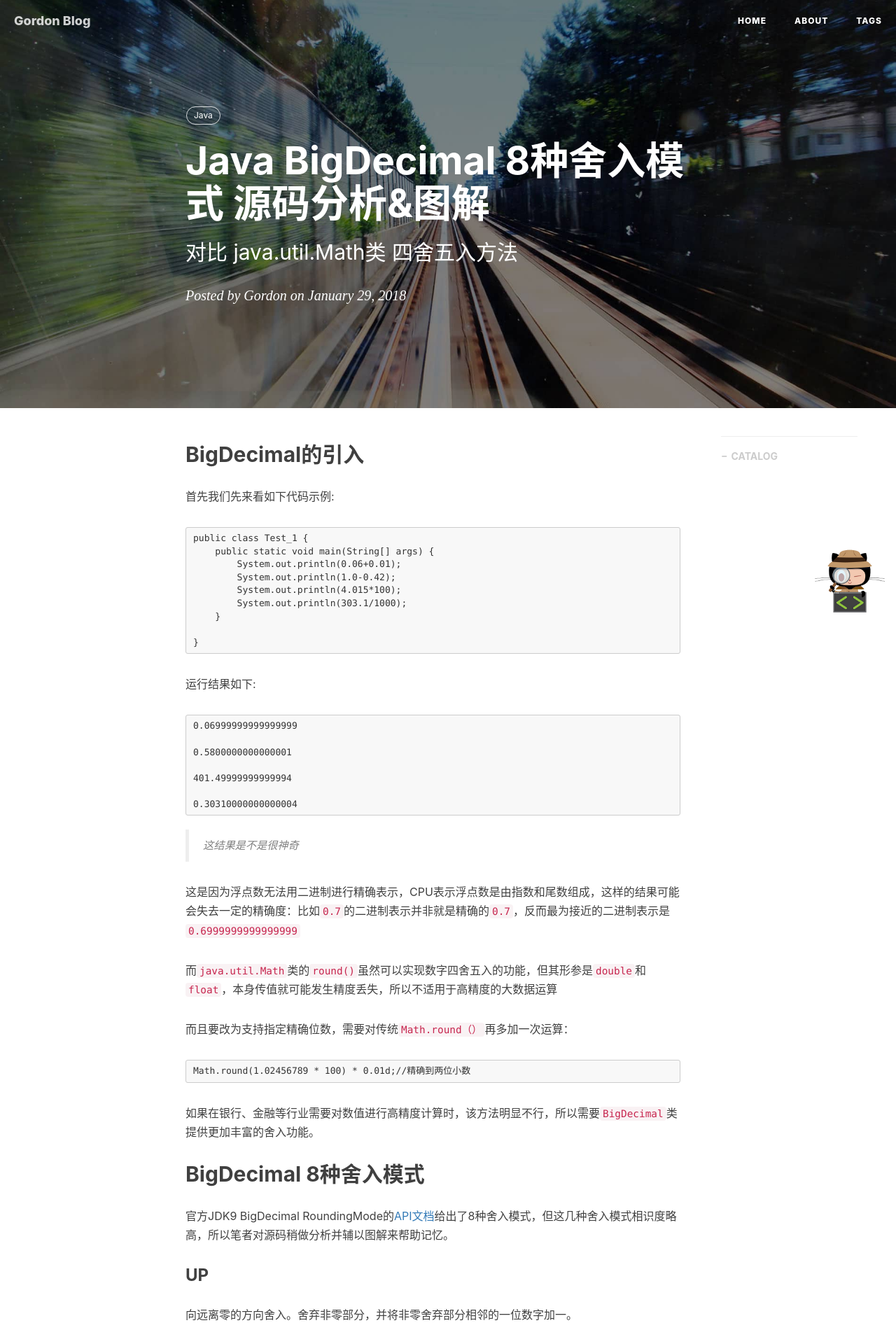
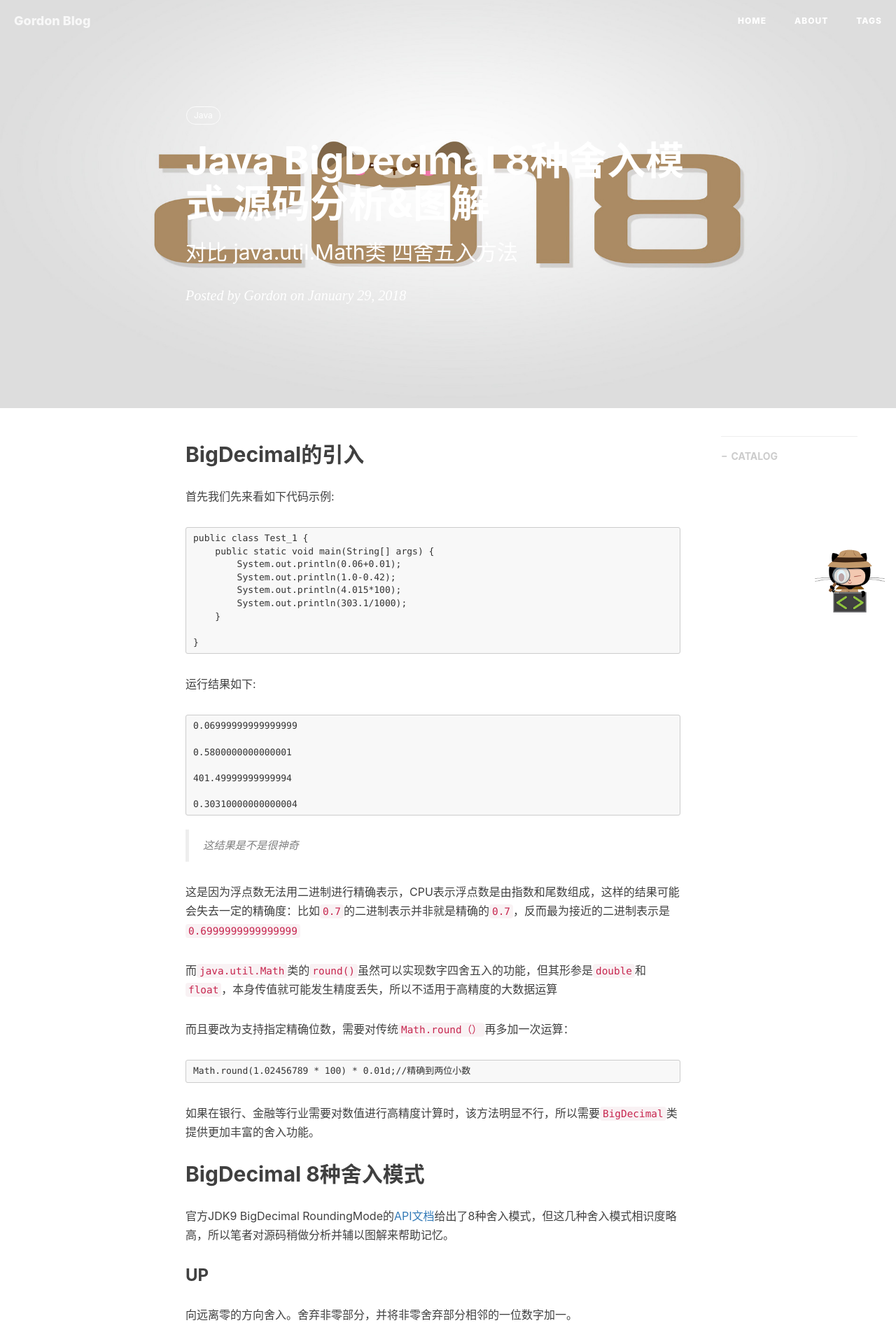
Before and after one commit to Gordon-Deng/Gordon-Deng.github.io, a Jekyll site: the page built from _posts/2018-02-21-Math.markdown, in a window 1280 px wide. Shown: the top 1920 px of the page at 70% size. Built offline with Jekyll 4.4.1, drawn with Linux system fonts in a browser that asks for light colours; nearby versions of some CDN libraries; comment, search, counter and statistics services are not loaded.

Commit message:
add bg img

```diff
--- a/_posts/2018-02-21-Math.markdown
+++ b/_posts/2018-02-21-Math.markdown
@@ -4,7 +4,7 @@ title:      "Java BigDecimal 8种舍入模式 源码分析&图解"
 subtitle:   "对比 java.util.Math类 四舍五入方法"
 date:       2018-01-29 12:00:00
 author:     "Gordon"
-header-img: "img/in-post/2018-01-29-helloworld/post-bg.jpg"
+header-img: "img/in-post/2018-02-21-math/math-bg.jpg"
 catalog: true
 tags:
     - Java
```
Also changed, not shown: img/in-post/2018-02-21-math/math-bg.jpg (added).
